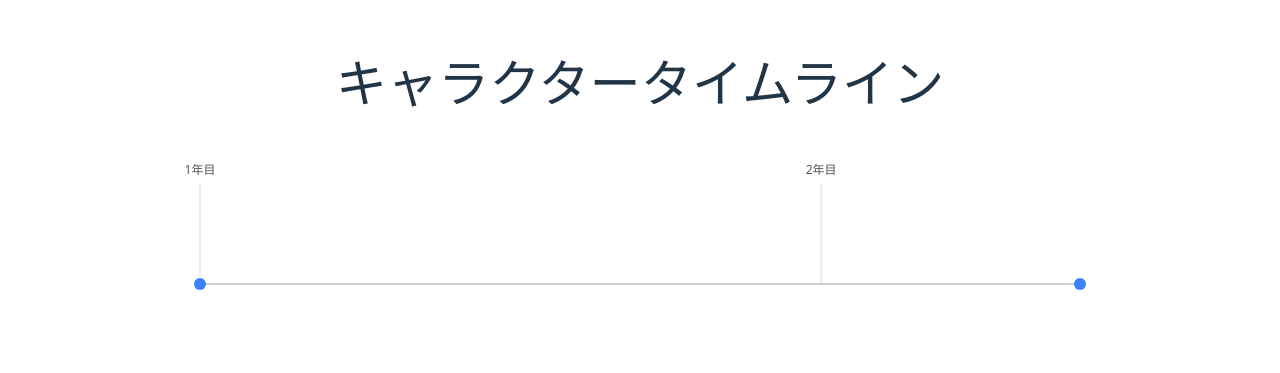
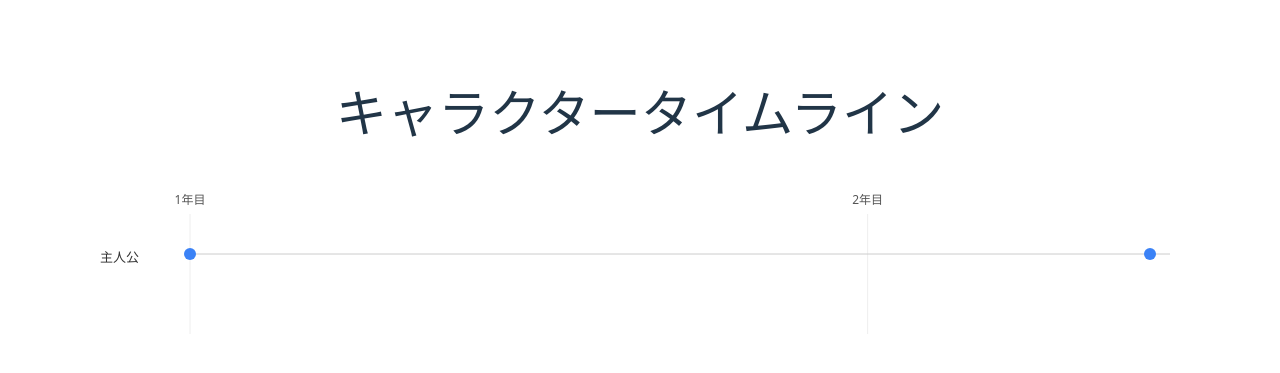
Before and after one commit to rectaris/gakumasu-timeline, a Vue app: page / in a window 1280 px wide. Shown: the part 195-568 px from the top of the page. Built offline with nearby package versions, Linux system fonts and the light colour scheme.

Commit message:
App.vue update

```diff
--- a/package.json
+++ b/package.json
@@ -6,6 +6,7 @@
   "scripts": {
     "dev": "vite",
     "build": "vite build",
+    "deploy": "gh-pages -d dist",
     "preview": "vite preview"
   },
   "dependencies": {
@@ -13,6 +14,7 @@
   },
   "devDependencies": {
     "@vitejs/plugin-vue": "^6.0.1",
+    "gh-pages": "^6.3.0",
     "vite": "^7.2.4"
   }
 }
--- a/src/App.vue
+++ b/src/App.vue
@@ -6,13 +6,19 @@ function timeValue(year, month) {
   return year * 12 + (month - 1);
 }
 
-// 全イベントをフラット化
+// レーン設定
+const laneHeight = 60;
+const topOffset = 80;
+const leftLabelWidth = 100;
+
+// 全イベント（キャラ情報付き）
 const allEvents = computed(() => {
-  return characters.flatMap(char =>
+  return characters.flatMap((char, index) =>
     char.events.map(ev => ({
       ...ev,
       character: char.name,
       color: char.color,
+      laneIndex: index,
       time: timeValue(ev.year, ev.month)
     }))
   );
@@ -23,17 +29,23 @@ const times = computed(() => allEvents.value.map(e => e.time));
 const minTime = Math.min(...times.value);
 const maxTime = Math.max(...times.value);
 
-const width = 1000;
-const height = 240;
-const padding = 60;
-const axisY = 140;
+// SVGサイズ
+const width = 1100;
+const height =
+  topOffset + characters.length * laneHeight + 40;
 
-// time → x座標
+// time → x
 function xPos(time) {
   return (
-    padding +
-    ((time - minTime) / (maxTime - minTime)) * (width - padding * 2)
+    leftLabelWidth +
+    ((time - minTime) / (maxTime - minTime)) *
+      (width - leftLabelWidth - 40)
   );
+}
+
+// lane → y
+function yPos(laneIndex) {
+  return topOffset + laneIndex * laneHeight;
 }
 
 // 年スケール
@@ -57,17 +69,15 @@ const years = computed(() => {
 
   <svg :width="width" :height="height">
 
-    <!-- 年目盛り -->
+    <!-- 年目盛り（全レーン共通） -->
     <g v-for="y in years" :key="y.year">
-      <!-- 縦線 -->
       <line
         :x1="xPos(y.time)"
         y1="40"
         :x2="xPos(y.time)"
-        :y2="axisY"
-        stroke="#ddd"
+        :y2="height - 20"
+        stroke="#eee"
       />
-      <!-- 年ラベル -->
       <text
         :x="xPos(y.time)"
         y="30"
@@ -79,20 +89,36 @@ const years = computed(() => {
       </text>
     </g>
 
-    <!-- メイン軸 -->
-    <line
-      :x1="padding"
-      :y1="axisY"
-      :x2="width - padding"
-      :y2="axisY"
-      stroke="#999"
-    />
+    <!-- キャラレーン -->
+    <g v-for="(char, index) in characters" :key="char.id">
+
+      <!-- キャラ名 -->
+      <text
+        x="10"
+        :y="yPos(index) + 5"
+        font-size="13"
+        dominant-baseline="middle"
+        fill="#333"
+      >
+        {{ char.name }}
+      </text>
+
+      <!-- レーン線 -->
+      <line
+        :x1="leftLabelWidth"
+        :y1="yPos(index)"
+        :x2="width - 20"
+        :y2="yPos(index)"
+        stroke="#ccc"
+      />
+
+    </g>
 
     <!-- イベント -->
     <g v-for="event in allEvents" :key="event.title">
       <circle
         :cx="xPos(event.time)"
-        :cy="axisY"
+        :cy="yPos(event.laneIndex)"
         r="6"
         :fill="event.color"
       >
```
Also changed, not shown: 1 other file (tests, documents, lock files or other folders).
